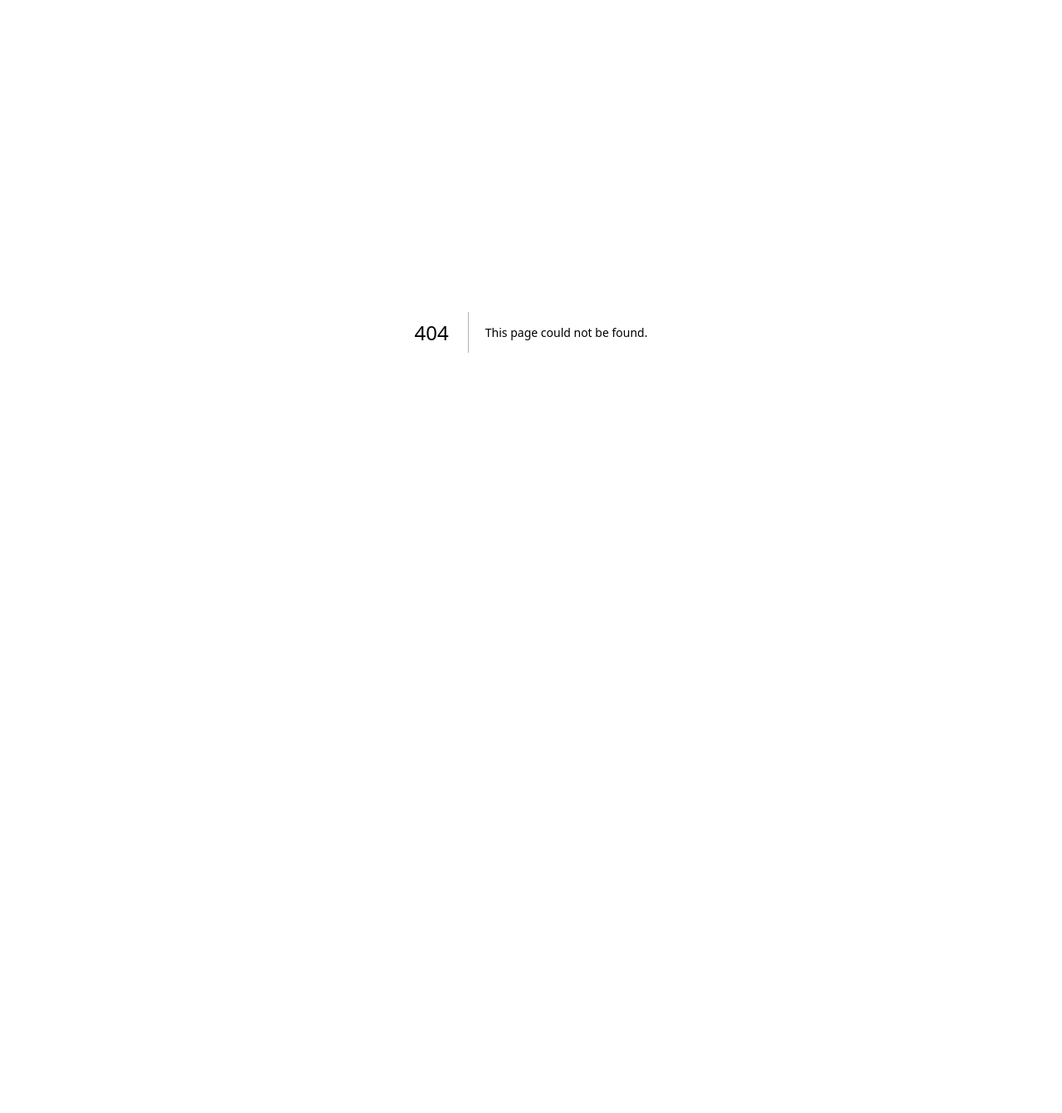
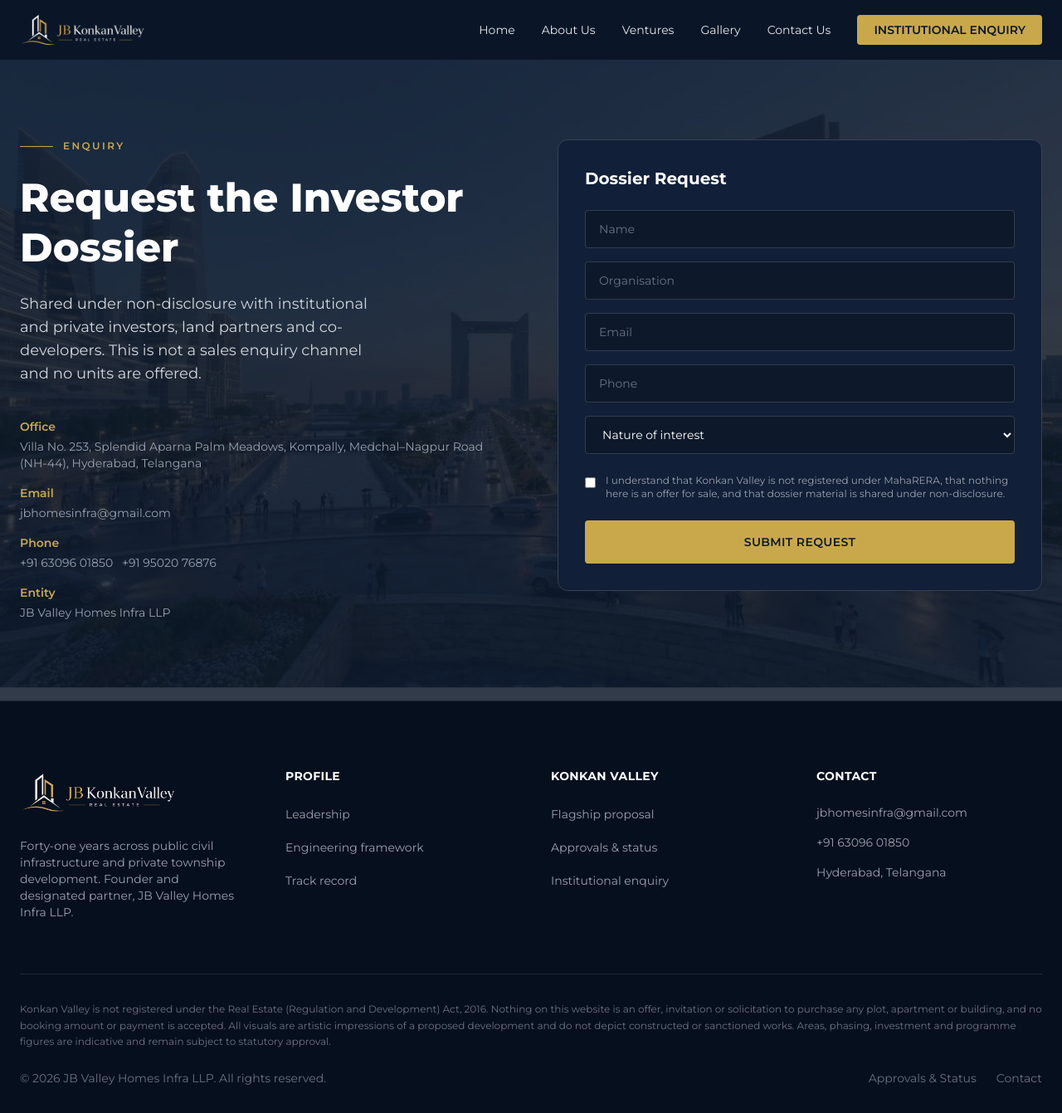
Before and after one commit to devshogun07/jbvalley, a Next.js app: page /contact in a window 1280 px wide. Before the commit this address had no page. Shown: the whole page at 83% size. Before the commit the page ends 800 px from the top, so only its background shows below. Built offline with nearby package versions, Linux system fonts and the light colour scheme.

Commit message:
added routes

```diff
--- /dev/null
+++ b/app/about/page.tsx
@@ -0,0 +1,15 @@
+import Footer from "../components/Footer";
+import Hero2 from "../components/Hero2";
+import Hero4 from "../components/Hero4";
+import Navbar from "../components/Navbar";
+
+export default function AboutPage() {
+  return (
+    <div>
+      <Navbar />
+      <Hero2 />
+      <Hero4 />
+      <Footer />
+    </div>
+  );
+}
--- a/app/components/Footer.tsx
+++ b/app/components/Footer.tsx
@@ -4,17 +4,17 @@
     {
         title: "PROFILE",
         links: [
-            { label: "Leadership", href: "#contact" },
-            { label: "Engineering framework", href: "#contact" },
-            { label: "Track record", href: "#contact" },
+            { label: "Leadership", href: "/about" },
+            { label: "Engineering framework", href: "/about" },
+            { label: "Track record", href: "/ventures" },
         ],
     },
     {
         title: "KONKAN VALLEY",
         links: [
-            { label: "Flagship proposal", href: "#contact" },
-            { label: "Approvals & status", href: "#contact" },
-            { label: "Institutional enquiry", href: "#contact" },
+            { label: "Flagship proposal", href: "/ventures" },
+            { label: "Approvals & status", href: "/gallery" },
+            { label: "Institutional enquiry", href: "/contact" },
         ],
     },
 ];
@@ -24,7 +24,7 @@
         <footer className="bg-[#060F1E] px-6 pt-16 md:pt-20 pb-8 border-t border-white/10">
             <div className="max-w-7xl mx-auto grid sm:grid-cols-2 md:grid-cols-4 gap-10 md:gap-12">
                 <div>
-                    <Link href="#contact" className="flex items-center gap-3 mb-6">
+                    <Link href="/" className="flex items-center gap-3 mb-6">
                         <img src="/jblogo.png" alt="" className="h-15" />
                     </Link>
 
@@ -99,13 +99,13 @@
                     </p>
                     <div className="flex gap-6">
                         <a
-                            href="#contact"
+                            href="/gallery"
                             className="text-gray-500 text-sm hover:text-white"
                         >
                             Approvals & Status
                         </a>
                         <a
-                            href="#contact"
+                            href="/contact"
                             className="text-gray-500 text-sm hover:text-white"
                         >
                             Contact
--- a/app/components/Navbar.tsx
+++ b/app/components/Navbar.tsx
@@ -5,11 +5,11 @@
 import { Menu, X } from "lucide-react";
 
 const NAV_LINKS = [
-  { href: "#contact", label: "Overview" },
-  { href: "#contact", label: "Track Record" },
-  { href: "#contact", label: "Engineering" },
-  { href: "#contact", label: "Leadership" },
-  { href: "#contact", label: "Konkan Valley" },
+  { href: "/", label: "Home" },
+  { href: "/about", label: "About Us" },
+  { href: "/ventures", label: "Ventures" },
+  { href: "/gallery", label: "Gallery" },
+  { href: "/contact", label: "Contact Us" },
 ];
 
 export default function Navbar() {
@@ -18,7 +18,7 @@
   return (
     <header className="bg-[#0a1628] text-white relative">
       <nav className="mx-auto flex max-w-7xl items-center justify-between py-3 px-6">
-        <Link href="#contact" className="flex items-center gap-3">
+        <Link href="/" className="flex items-center gap-3">
           <img src="/jblogo.png" alt="" className="h-10 md:h-12" />
         </Link>
 
@@ -33,7 +33,7 @@
             </Link>
           ))}
           <Link
-            href="#contact"
+            href="/contact"
             className="rounded bg-[#c9a84c] px-5 py-2 text-sm font-semibold text-[#0a1628] hover:bg-[#d9b45f]"
           >
             INSTITUTIONAL ENQUIRY
@@ -64,7 +64,7 @@
             </Link>
           ))}
           <Link
-            href="#contact"
+            href="/contact"
             onClick={() => setOpen(false)}
             className="mt-4 text-center rounded bg-[#c9a84c] px-5 py-3 text-sm font-semibold text-[#0a1628] hover:bg-[#d9b45f]"
           >
--- /dev/null
+++ b/app/contact/page.tsx
@@ -0,0 +1,13 @@
+import Footer from "../components/Footer";
+import Hero7 from "../components/Hero7";
+import Navbar from "../components/Navbar";
+
+export default function ContactPage() {
+  return (
+    <div>
+      <Navbar />
+      <Hero7 />
+      <Footer />
+    </div>
+  );
+}
--- /dev/null
+++ b/app/gallery/page.tsx
@@ -0,0 +1,13 @@
+import Footer from "../components/Footer";
+import Hero8 from "../components/Hero8";
+import Navbar from "../components/Navbar";
+
+export default function GalleryPage() {
+  return (
+    <div>
+      <Navbar />
+      <Hero8 />
+      <Footer />
+    </div>
+  );
+}
--- /dev/null
+++ b/app/ventures/page.tsx
@@ -0,0 +1,15 @@
+import Footer from "../components/Footer";
+import Hero3 from "../components/Hero3";
+import Hero6 from "../components/Hero6";
+import Navbar from "../components/Navbar";
+
+export default function VenturesPage() {
+  return (
+    <div>
+      <Navbar />
+      <Hero3 />
+      <Hero6 />
+      <Footer />
+    </div>
+  );
+}
```
